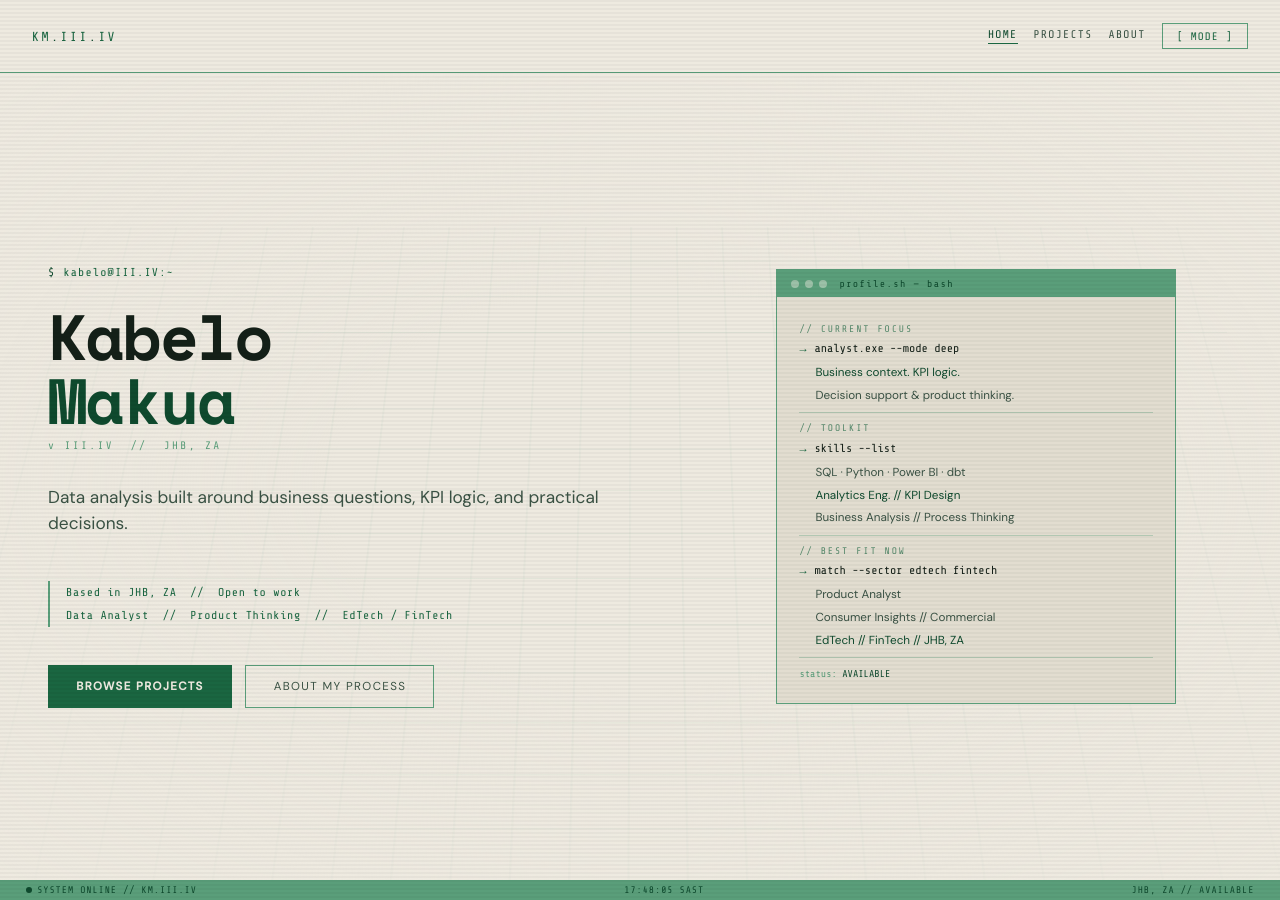
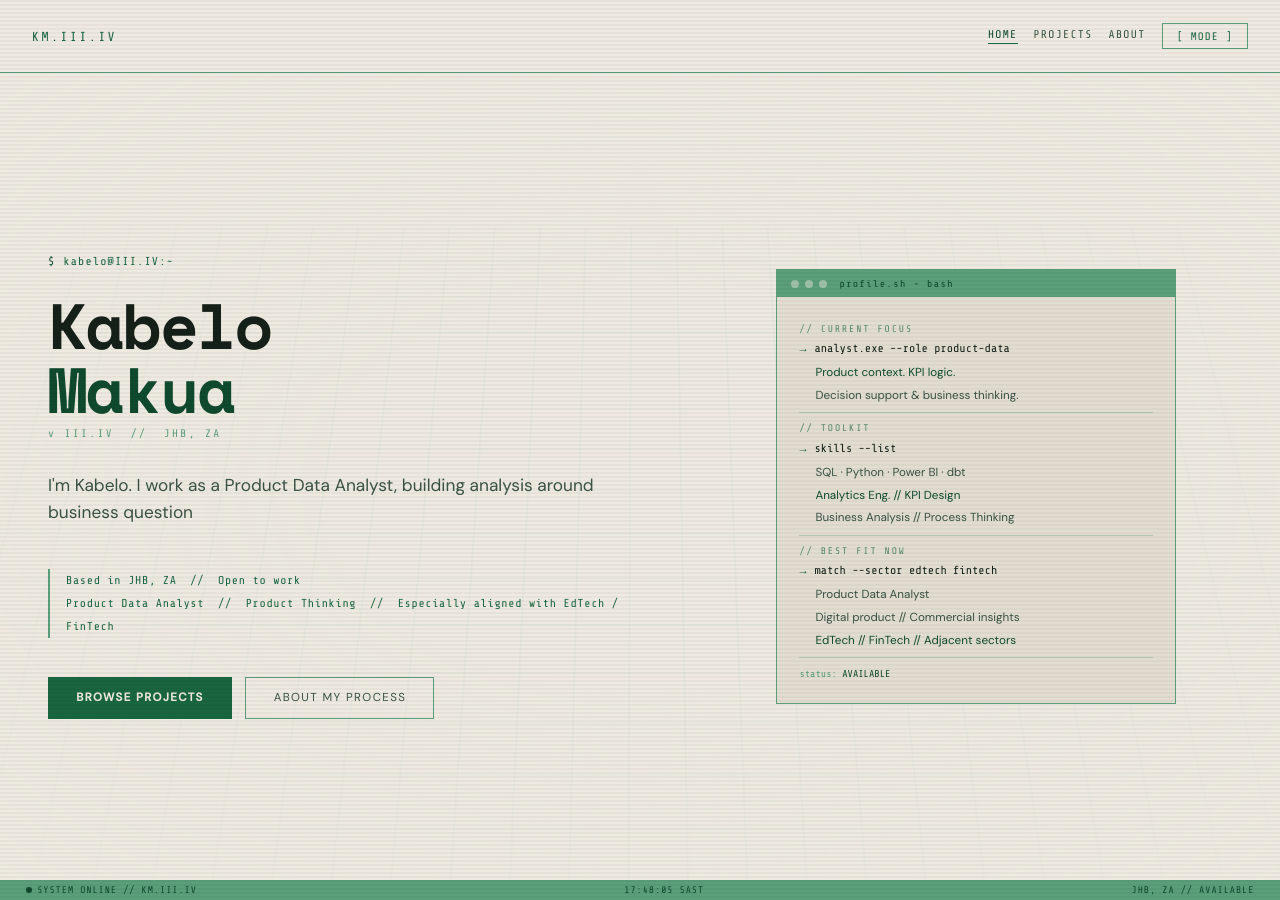
Before and after one commit to km-webdvlpr/III_V2, a Jekyll site: the page built from index.md, in a window 1280 px wide and 900 px high. Built offline with Jekyll 4.4.1, drawn with Linux system fonts in a browser that asks for light colours; some of the changed text lies outside the part shown.

Commit message:
refine: humanize product data positioning

```diff
--- a/index.md
+++ b/index.md
@@ -1,7 +1,7 @@
 ---
 layout: home
-title: Analytics Portfolio
-description: Data analysis built around business questions, KPI logic, and practical decisions.
+title: Product Data Analyst Portfolio
+description: I'm Kabelo. I work as a Product Data Analyst, using data to support clearer product and business decisions.
 status_context: JHB, ZA // AVAILABLE
 body_class: page-home
 ---
@@ -31,12 +31,12 @@ body_class: page-home
     <div class="version-tag">v {{ site.mark_name }} &nbsp;//&nbsp; {{ site.location_label }}</div>
 
     <div class="typewriter-box">
-      <p data-typewriter="Data analysis built around business questions, KPI logic, and practical decisions.||Connecting metrics, workflow, and stakeholder context to clearer product and commercial direction.||Analytical work that goes beyond reporting: framing the problem, defining the measure, and supporting the decision."></p>
+      <p data-typewriter="I'm Kabelo. I work as a Product Data Analyst, building analysis around business questions and practical decisions.||My work sits between analytics, product thinking, and decision support, helping teams see what matters and what to do next.||I'm especially aligned with EdTech, FinTech, and digital product teams, but the work travels well across industries."></p>
     </div>
 
     <p class="tagline">
       Based in {{ site.location_label }} &nbsp;//&nbsp; Open to work<br>
-      Data Analyst &nbsp;//&nbsp; Product Thinking &nbsp;//&nbsp; EdTech / FinTech
+      Product Data Analyst &nbsp;//&nbsp; Product Thinking &nbsp;//&nbsp; Especially aligned with EdTech / FinTech
     </p>
 
     <div class="cta-row">
@@ -51,25 +51,25 @@ body_class: page-home
         <div class="hero-terminal__dot"></div>
         <div class="hero-terminal__dot"></div>
         <div class="hero-terminal__dot"></div>
-        <span class="hero-terminal__title">profile.sh — bash</span>
+        <span class="hero-terminal__title">profile.sh - bash</span>
       </div>
       <div class="hero-terminal__body">
         <div class="hero-terminal__section">// CURRENT FOCUS</div>
-        <div class="hero-terminal__row"><span class="hero-terminal__arrow">→</span><span class="hero-terminal__cmd">analyst.exe --mode deep</span></div>
-        <div class="hero-terminal__out hero-terminal__out--hi">Business context. KPI logic.</div>
-        <div class="hero-terminal__out">Decision support &amp; product thinking.</div>
+        <div class="hero-terminal__row"><span class="hero-terminal__arrow">&rarr;</span><span class="hero-terminal__cmd">analyst.exe --role product-data</span></div>
+        <div class="hero-terminal__out hero-terminal__out--hi">Product context. KPI logic.</div>
+        <div class="hero-terminal__out">Decision support &amp; business thinking.</div>
         <hr class="hero-terminal__divider">
         <div class="hero-terminal__section">// TOOLKIT</div>
-        <div class="hero-terminal__row"><span class="hero-terminal__arrow">→</span><span class="hero-terminal__cmd">skills --list</span></div>
-        <div class="hero-terminal__out">SQL · Python · Power BI · dbt</div>
+        <div class="hero-terminal__row"><span class="hero-terminal__arrow">&rarr;</span><span class="hero-terminal__cmd">skills --list</span></div>
+        <div class="hero-terminal__out">SQL &middot; Python &middot; Power BI &middot; dbt</div>
         <div class="hero-terminal__out hero-terminal__out--hi">Analytics Eng. // KPI Design</div>
         <div class="hero-terminal__out">Business Analysis // Process Thinking</div>
         <hr class="hero-terminal__divider">
         <div class="hero-terminal__section">// BEST FIT NOW</div>
-        <div class="hero-terminal__row"><span class="hero-terminal__arrow">→</span><span class="hero-terminal__cmd">match --sector edtech fintech</span></div>
-        <div class="hero-terminal__out">Product Analyst</div>
-        <div class="hero-terminal__out">Consumer Insights // Commercial</div>
-        <div class="hero-terminal__out hero-terminal__out--hi">EdTech // FinTech // {{ site.location_label }}</div>
+        <div class="hero-terminal__row"><span class="hero-terminal__arrow">&rarr;</span><span class="hero-terminal__cmd">match --sector edtech fintech</span></div>
+        <div class="hero-terminal__out">Product Data Analyst</div>
+        <div class="hero-terminal__out">Digital product // Commercial insights</div>
+        <div class="hero-terminal__out hero-terminal__out--hi">EdTech // FinTech // Adjacent sectors</div>
         <hr class="hero-terminal__divider">
         <div class="hero-terminal__status">status: <span class="hero-terminal__out--hi">AVAILABLE</span> <span class="cursor" style="width:7px;height:12px;"></span></div>
       </div>
@@ -83,8 +83,8 @@ body_class: page-home
   <div class="fit-grid">
     <div class="fit-card reveal">
       <div class="fit-card-label">STRONGEST MATCH</div>
-      <div class="fit-card-title">Data Analyst<br>Product Analyst</div>
-      <div class="fit-card-body">Commercial or market analysis. Consumer and customer insights. Product or category performance.</div>
+      <div class="fit-card-title">Product Data<br>Analyst</div>
+      <div class="fit-card-body">Product, commercial, and customer analysis shaped around business questions, KPI logic, and usable decision support.</div>
     </div>
     <div class="fit-card reveal">
       <div class="fit-card-label">NATURAL PROGRESSION</div>
@@ -94,7 +94,7 @@ body_class: page-home
     <div class="fit-card reveal">
       <div class="fit-card-label">BEST ENVIRONMENT</div>
       <div class="fit-card-title">Teams That Need<br>Signal into Decision</div>
-      <div class="fit-card-body">Translating customer, product, and market signals into clearer decisions and stronger reporting.</div>
+      <div class="fit-card-body">Teams using product, customer, and commercial evidence to make clearer next-step decisions.</div>
     </div>
   </div>
 </section>
@@ -115,7 +115,7 @@ body_class: page-home
           {% break %}
           {% endif %}
         {% endfor %}
-        {% endif %}
+      {% endif %}
     {% endfor %}
   </div>
 </section>
```
Also changed, not shown: about.md (+8 -8 lines).
